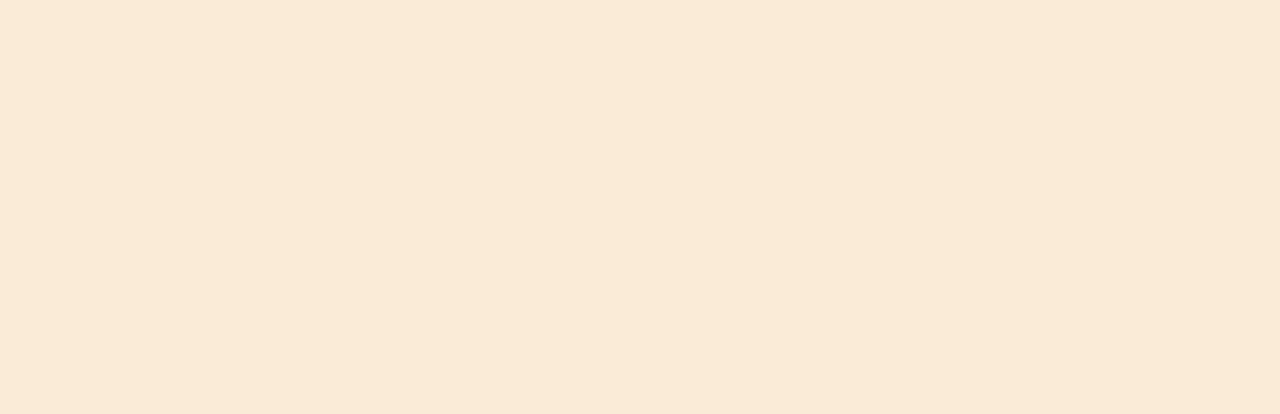
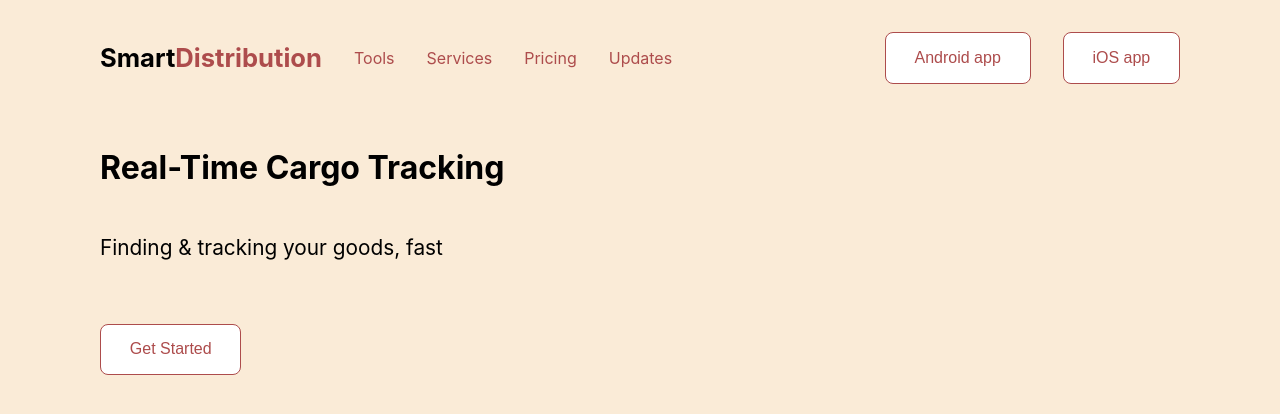
Before and after one commit to tobitoyo/smartDistributionApp, a React (Create React App) app: page / in a window 1280 px wide. Before the commit this address had no page. Shown: the top 414 px of the page. Built offline with nearby package versions, Linux system fonts and the light colour scheme.

Commit message:
more on the router

```diff
--- a/src/App.js
+++ b/src/App.js
@@ -11,7 +11,8 @@ function App() {
     <div className="App">
       <BrowserRouter>
         <Routes>
-          <Route path="/smartDistributionApp" element={<Home />} />
+          <Route exact path="/smartDistributionApp" component={<Home />} />
+          <Route path="/" element={<Home />} />
           <Route path="/packaging" element={<Packaging />} />
           <Route path="/Tracker" element={<Tracker />} />
           <Route path="/Drivers" element={<Drivers />} />
```
